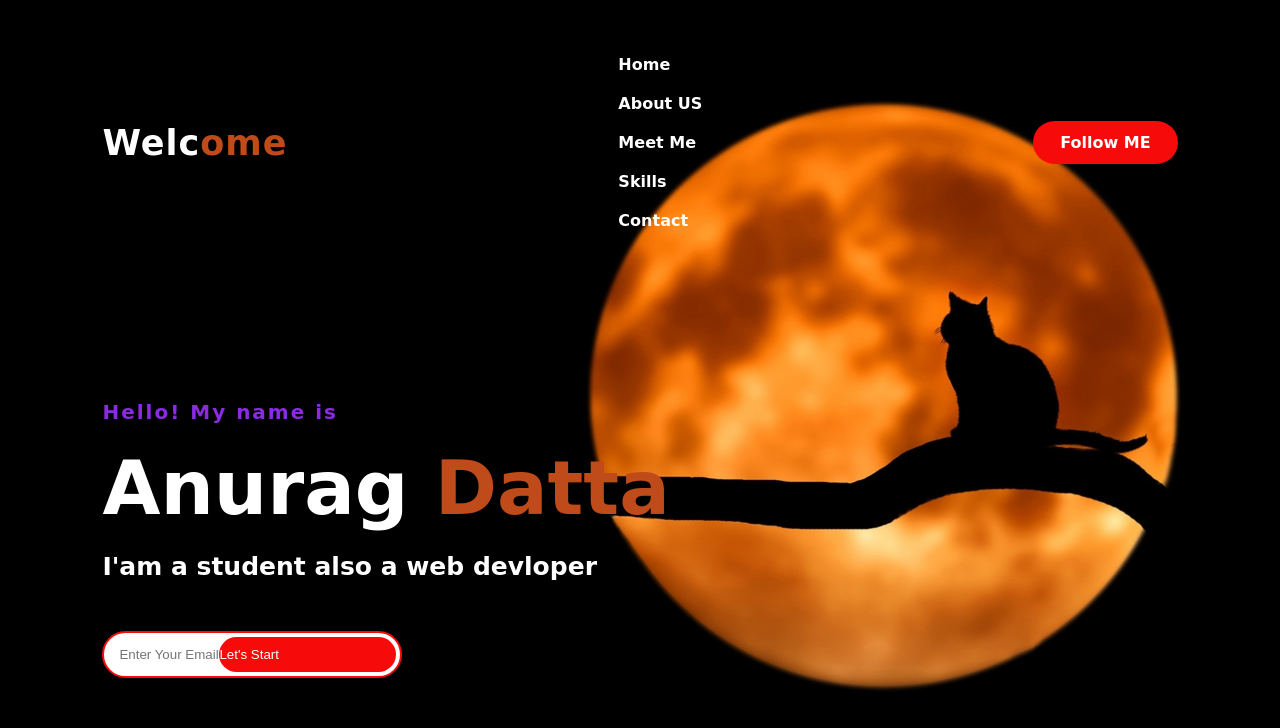
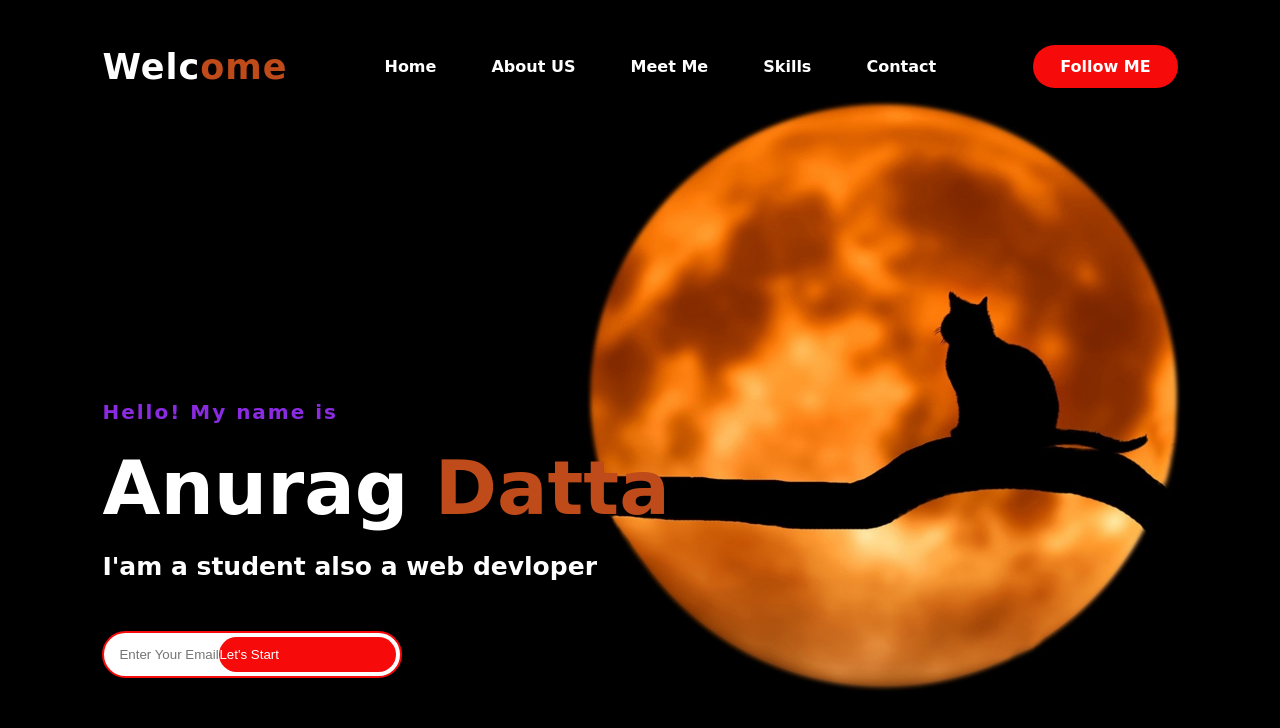
Before and after one commit to anurag14201/New-web, a plain HTML site: page index.html in a window 1280 px wide. Drawn offline with Linux system fonts and the light colour scheme; a web font is replaced by a local one.

Commit message:
ok in all

```diff
--- a/style.css
+++ b/style.css
@@ -48,7 +48,7 @@ nav {
 
 nav ul li {
     list-style-type: none;
-    display: inline block;
+    display: inline-block;
     padding: 10px 25px;
 }
 
```
